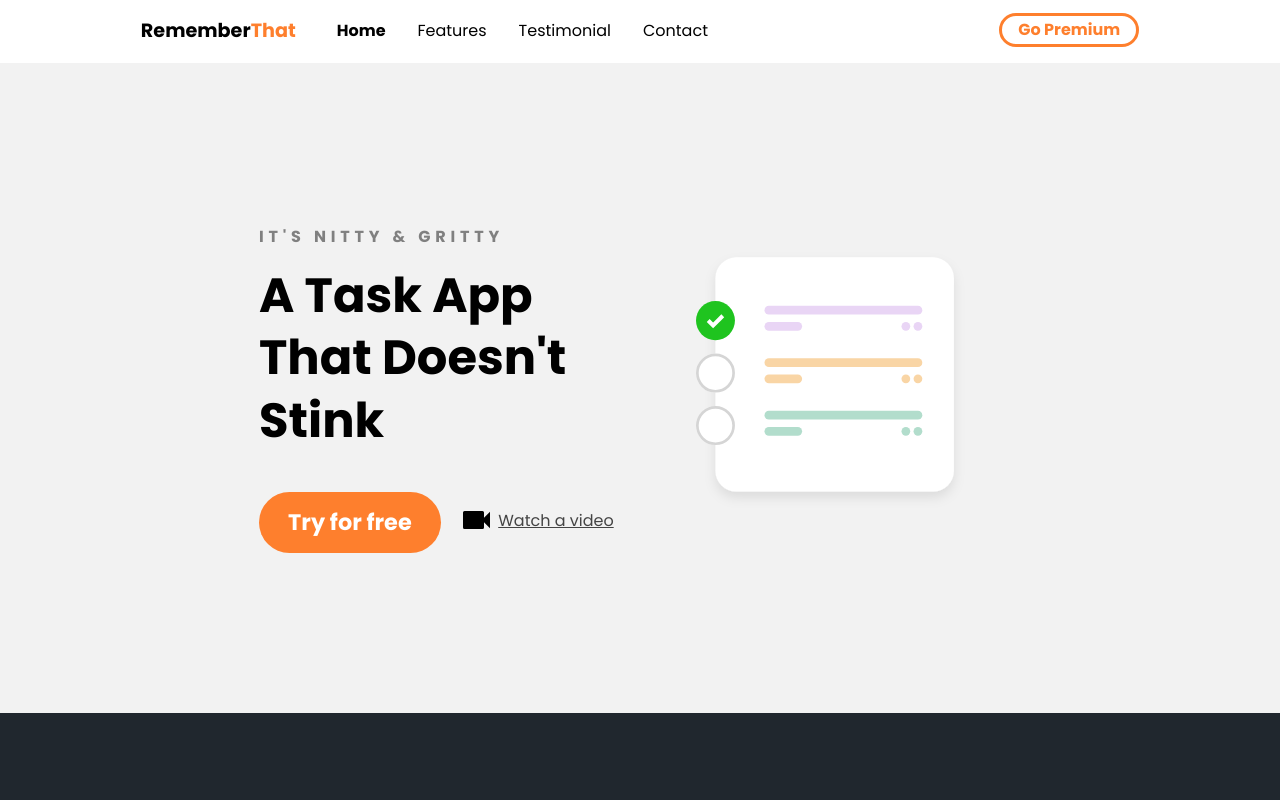
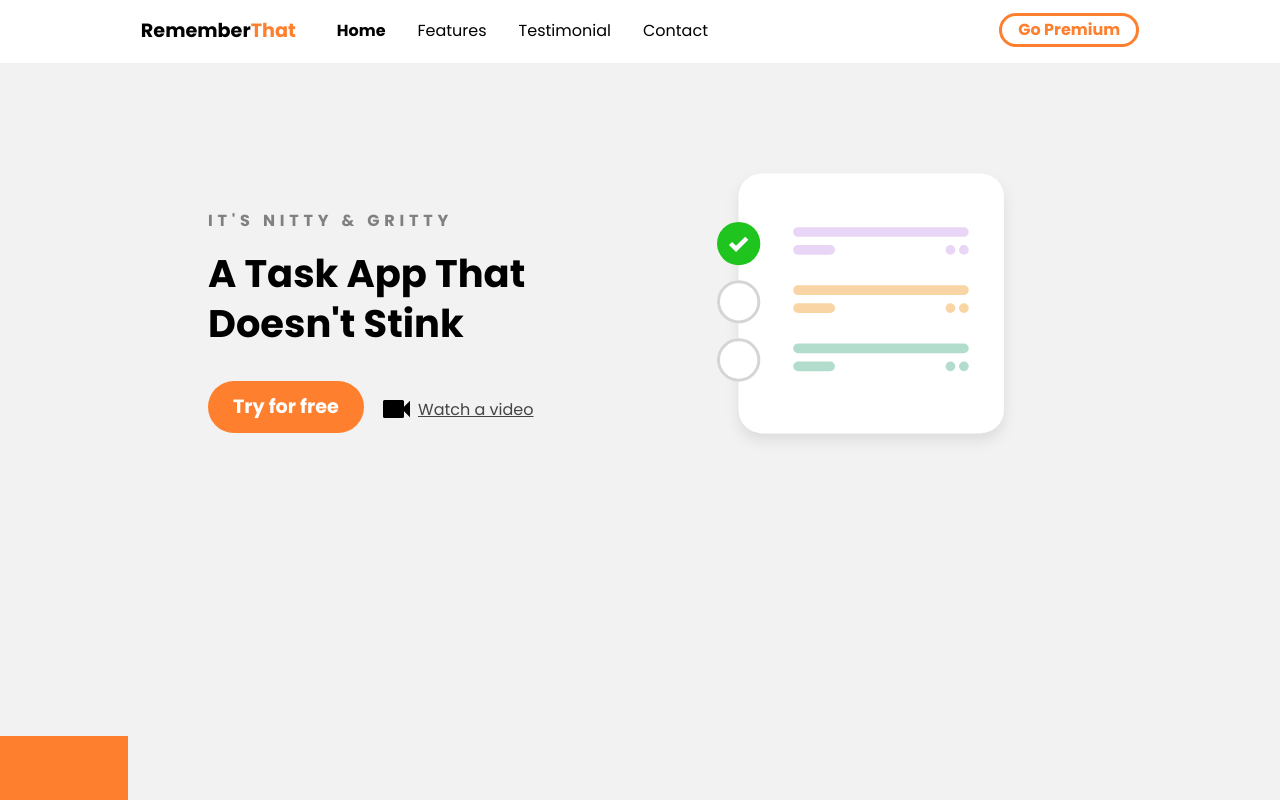
Before and after one commit to williamtobing/landing-page-2, a React (Create React App) app: page / in a window 1280 px wide. Shown: the top 800 px of the page. Built offline with nearby package versions, Linux system fonts and the light colour scheme.

Commit message:
modify hero to fit screen

```diff
--- a/src/App.scss
+++ b/src/App.scss
@@ -112,6 +112,7 @@ section {
 
 .hero-img {
   width: 70%;
+  max-width: 490px;
   margin-top: 3em;
 }
 
@@ -346,6 +347,17 @@ nav {
 
 // Responsive 1080px
 @media only screen and (min-width: 1080px) {
+  .hero {
+    width: 100vw;
+    height: 100vh;
+    padding: 0;
+
+    .subhead,
+    .hero-img {
+      margin-top: 10em;
+    }
+  }
+
   .container {
     width: 80%;
     margin: 0 auto;
@@ -441,9 +453,7 @@ nav {
       }
     }
   }
-}
 
-@media only screen and (min-width: 1450px) {
   .features-section {
     &:before {
       content: "";
@@ -466,3 +476,17 @@ nav {
     }
   }
 }
+
+@media only screen and (max-width: 1280px) {
+  .hero .container {
+    .left-col {
+      h1 {
+        font-size: 2.4em;
+      }
+
+      a.primary-cta {
+        font-size: 1.2em;
+      }
+    }
+  }
+}
```
Also changed, not shown: 1 other file (tests, documents, lock files or other folders).
